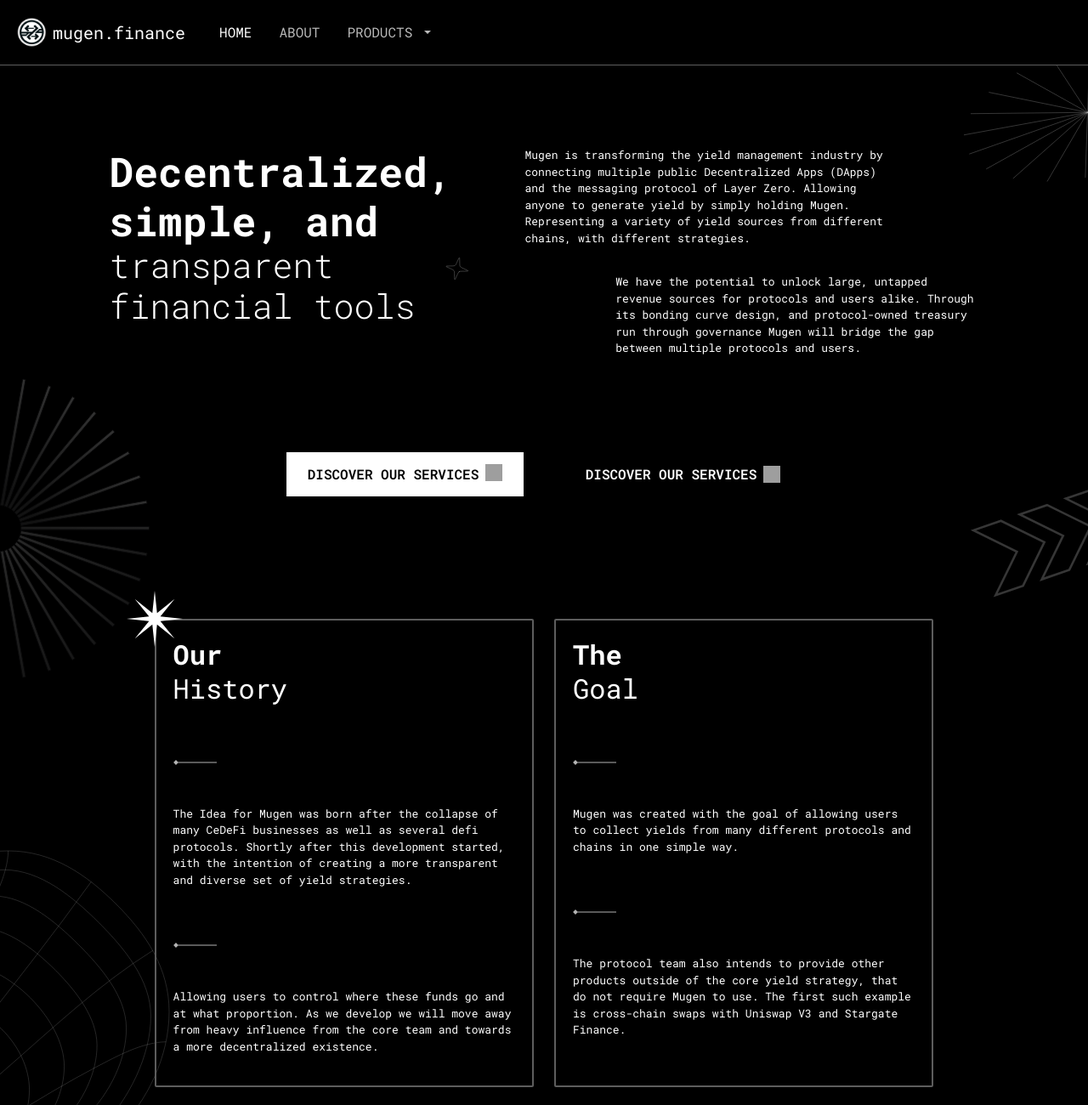
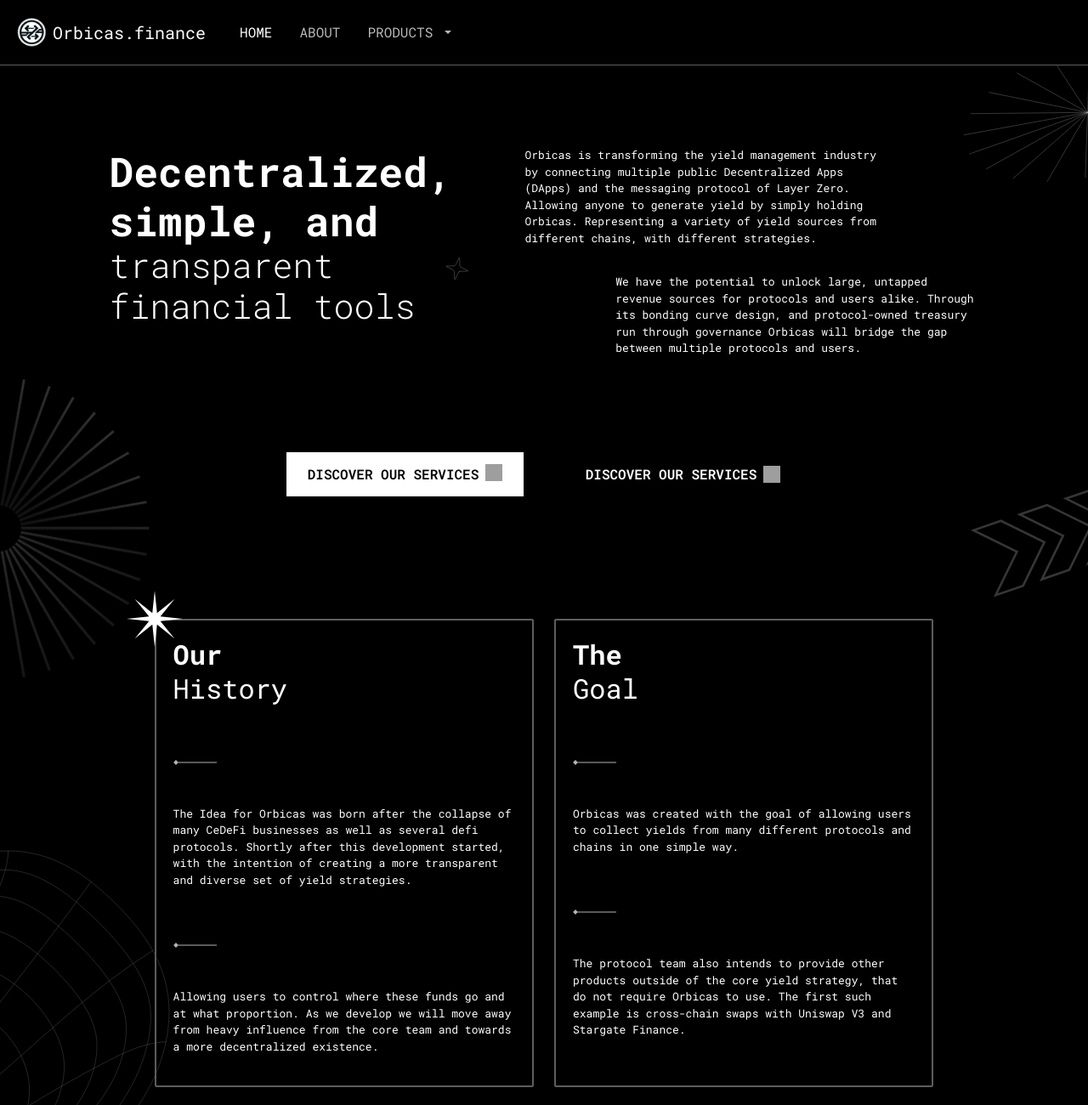
Before and after one commit to vizeerr/Orbicas, a plain HTML site: page index.html in a window 1280 px wide. Shown: the top 1300 px of the page at 85% size. Drawn offline with nearby package versions, Linux system fonts and the light colour scheme; grey boxes are pictures that could not be loaded; a web font is replaced by a local one.

Commit message:
fix name

```diff
--- a/index.html
+++ b/index.html
@@ -13,7 +13,7 @@
 
     <nav class="navbar navbar-expand-lg bg-black">
         <div class="container-fluid text-white gap-3">
-          <a class="navbar-brand text-white d-flex align-items-center " href="#"><img src="/images/new logo.png" width="50" alt=""> mugen.finance</a>
+          <a class="navbar-brand text-white d-flex align-items-center " href="#"><img src="/images/new logo.png" width="50" alt=""> Orbicas.finance</a>
           <button class="navbar-toggler text-white" type="button" data-bs-toggle="collapse" data-bs-target="#navbarNavDropdown" aria-controls="navbarNavDropdown" aria-expanded="false" aria-label="Toggle navigation">
             <span class="navbar-toggler-icon"></span>
           </button>
@@ -58,8 +58,8 @@
                     </div>
                 </div>
                 <div class="col-6 d-flex flex-column gap-3 ">
-                    <p >Mugen is transforming the yield management industry by connecting multiple public Decentralized Apps (DApps) and the messaging protocol of Layer Zero. Allowing anyone to generate yield by simply holding Mugen. Representing a variety of yield sources from different chains, with different strategies.</p>
-                    <p class="align-self-end ">We have the potential to unlock large, untapped revenue sources for protocols and users alike. Through its bonding curve design, and protocol-owned treasury run through governance Mugen will bridge the gap between multiple protocols and users.</p>
+                    <p >Orbicas is transforming the yield management industry by connecting multiple public Decentralized Apps (DApps) and the messaging protocol of Layer Zero. Allowing anyone to generate yield by simply holding Orbicas. Representing a variety of yield sources from different chains, with different strategies.</p>
+                    <p class="align-self-end ">We have the potential to unlock large, untapped revenue sources for protocols and users alike. Through its bonding curve design, and protocol-owned treasury run through governance Orbicas will bridge the gap between multiple protocols and users.</p>
                 </div>
             </div>
 
@@ -78,16 +78,16 @@
                     <img src="/images/starburst.svg" style="position:absolute; top:-35px; left: -35px; width: 15%;" alt="">
                     <p class="fs-2 lh"><b>Our</b> <br> History</p>
                     <img class="mt-5" src="/images/line.svg" alt="">
-                    <p class="mt-5">The Idea for Mugen was born after the collapse of many CeDeFi businesses as well as several defi protocols. Shortly after this development started, with the intention of creating a more transparent and diverse set of yield strategies.</p>
+                    <p class="mt-5">The Idea for Orbicas was born after the collapse of many CeDeFi businesses as well as several defi protocols. Shortly after this development started, with the intention of creating a more transparent and diverse set of yield strategies.</p>
                     <img class="mt-5" src="/images/line.svg" alt="">
                     <p class="mt-5">Allowing users to control where these funds go and at what proportion. As we develop we will move away from heavy influence from the core team and towards a more decentralized existence.</p>
                 </div>
                 <div class="boxs">
                     <p class="fs-2 lh"><b>The</b> <br> Goal</p>
                     <img class="mt-5" src="/images/line.svg" alt="">
-                    <p class="mt-5">Mugen was created with the goal of allowing users to collect yields from many different protocols and chains in one simple way.</p>
+                    <p class="mt-5">Orbicas was created with the goal of allowing users to collect yields from many different protocols and chains in one simple way.</p>
                     <img class="mt-5" src="/images/line.svg" alt="">
-                    <p class="mt-5">The protocol team also intends to provide other products outside of the core yield strategy, that do not require Mugen to use. The first such example is cross-chain swaps with Uniswap V3 and Stargate Finance.</p>
+                    <p class="mt-5">The protocol team also intends to provide other products outside of the core yield strategy, that do not require Orbicas to use. The first such example is cross-chain swaps with Uniswap V3 and Stargate Finance.</p>
                 </div>
               </div>
             </div>
@@ -188,7 +188,7 @@
         <img src="/images/topology-2.svg" alt="" width="250" style="position: absolute; right: 0; top: 80px;" >
           <div class="container">
             <div class="text-center">
-              <h1 class="display-5"><b> Mugen Finance </b> Services</h1>
+              <h1 class="display-5"><b> Orbicas Finance </b> Services</h1>
               <p class="fs-6 toxs  mx-auto mt-4" style="color:#aaa; width:35%  !important; line-height: 25px;">Providing strong yield and balanced risk between bullish price-action and non-directional strategies.</p>
             </div>
 
@@ -371,10 +371,10 @@
       <hr>
       <div class="d-flex justify-content-around    mt-5 px-5 fs-6">
         <p class="text-secondary fs-6 pps">
-          © MugenFinance
+          © OrbicasFinance
         </p>
         <p class="fs-6 fw-light pps ">GO TO WHITEPAPER</p>
-        <a class="text-white fs-5 pps" href="#">mugen.finance</a>
+        <a class="text-white fs-5 pps" href="#">Orbicas.finance</a>
       </div>
     </footer>
 
```
